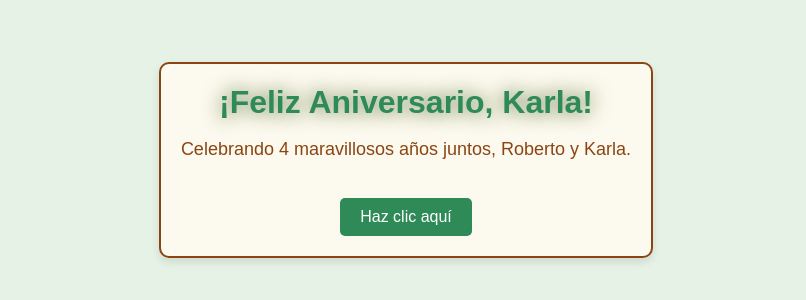
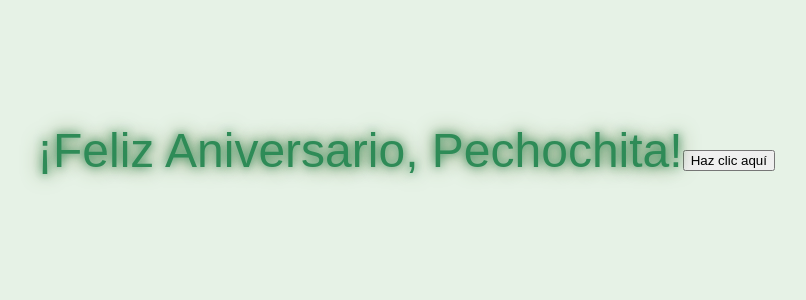
Before and after one commit to robertoengit/robertoengit.github.io, a plain HTML site: page index.html in a window 1280 px wide. Shown: the part 240-540 px from the top of the page, without its empty margins (234-1040 px from the left). Drawn offline with Linux system fonts and the light colour scheme.

Commit message:
Update index.html

```diff
--- a/index.html
+++ b/index.html
@@ -25,39 +25,11 @@
             height: 100%;
             z-index: -1;
         }
-        .container {
-            text-align: center;
-            border: 2px solid #8B4513; /* Café */
-            padding: 20px;
-            border-radius: 10px;
-            background-color: rgba(255, 250, 240, 0.9);
-            box-shadow: 0 4px 8px rgba(0, 0, 0, 0.1);
-            animation: fadeIn 2s ease-in;
-            position: relative;
-            z-index: 1;
-        }
-        h1 {
+        .floating-text {
             color: #2e8b57; /* Verde */
-            margin: 0;
-            animation: textGlow 1.5s infinite alternate;
-        }
-        p {
-            color: #8B4513; /* Café */
-            font-size: 18px;
-        }
-        button {
-            padding: 10px 20px;
-            margin-top: 20px;
-            border: none;
-            border-radius: 5px;
-            background-color: #2e8b57; /* Verde */
-            color: #fff;
-            font-size: 16px;
-            cursor: pointer;
-            transition: background-color 0.3s ease;
-        }
-        button:hover {
-            background-color: #556b2f; /* Verde más oscuro */
+            font-size: 3em;
+            text-shadow: 0 0 10px #2e8b57, 0 0 20px #556b2f;
+            animation: float 4s ease-in-out infinite;
         }
         @keyframes fadeIn {
             from { opacity: 0; }
@@ -66,6 +38,16 @@
         @keyframes textGlow {
             from { text-shadow: 0 0 10px #2e8b57; }
             to { text-shadow: 0 0 20px #556b2f; }
+        }
+        @keyframes float {
+            0%, 100% { transform: translateY(0); }
+            50% { transform: translateY(-20px); }
+        }
+        .hidden-message {
+            display: none;
+            color: #8B4513; /* Café */
+            font-size: 18px;
+            animation: fadeIn 2s ease-in;
         }
     </style>
 </head>
@@ -112,12 +94,11 @@
             }
         </style>
     </css-doodle>
-    <div class="container">
-        <h1>¡Feliz Aniversario, Karla!</h1>
-        <p>Celebrando 4 maravillosos años juntos, Roberto y Karla.</p>
-        <button onclick="showMessage()">Haz clic aquí</button>
-        <p id="hiddenMessage" style="display:none; color: #8B4513;">¡Te amo más cada día, Karla!</p>
+    <div class="floating-text">
+        ¡Feliz Aniversario, Pechochita!
     </div>
+    <button onclick="showMessage()">Haz clic aquí</button>
+    <p id="hiddenMessage" class="hidden-message">¡Te amo más cada día, Karla!</p>
     <script>
         function showMessage() {
             document.getElementById('hiddenMessage').style.display = 'block';
```
